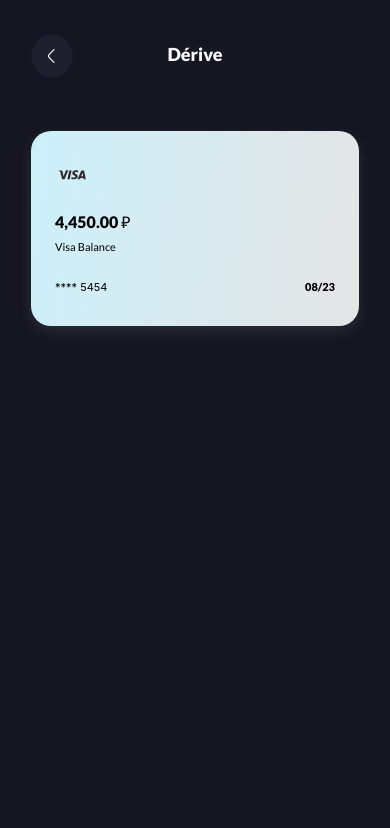
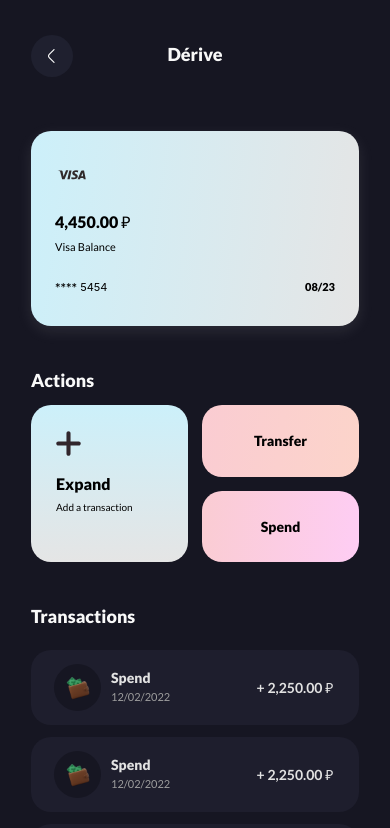
Before and after one commit to hschhhwwwo0o/derive, a React Native app: screen /Card in a window 390 px wide. Shown: the top 828 px of the page. Built offline with nearby package versions, Linux system fonts and the light colour scheme.

Commit message:
Initial card page

```diff
--- /dev/null
+++ b/components/Custom/ExpandButton/index.tsx
@@ -0,0 +1,36 @@
+import BigBlackPlus from "components/SVGs/BigBlackPlus";
+import { LinearGradient } from "expo-linear-gradient";
+import React, { FunctionComponent } from "react";
+import { Dimensions, StyleSheet, View, Text } from "react-native";
+
+const ExpandButton: FunctionComponent = () => {
+  return (
+    <LinearGradient style={styles.expandButton} colors={["#CCF0FA", "#E5E5E5"]}>
+      <BigBlackPlus />
+      <Text style={styles.header}>Expand</Text>
+      <Text style={styles.desc}>Add a transaction </Text>
+    </LinearGradient>
+  );
+};
+
+const styles = StyleSheet.create({
+  expandButton: {
+    height: Dimensions.get("window").width / 2 - 38,
+    width: Dimensions.get("window").width / 2 - 38,
+    borderRadius: 20,
+    paddingLeft: 25,
+    paddingTop: 26,
+  },
+  header: {
+    fontFamily: "Lato-Black",
+    marginTop: 18,
+    fontSize: 16,
+  },
+  desc: {
+    fontFamily: "Lato-Regular",
+    marginTop: 8,
+    fontSize: 10,
+  },
+});
+
+export default ExpandButton;
--- /dev/null
+++ b/components/Custom/SpendButton/index.tsx
@@ -0,0 +1,29 @@
+import { LinearGradient } from "expo-linear-gradient";
+import React, { FunctionComponent } from "react";
+import { Dimensions, StyleSheet, Text } from "react-native";
+
+const SpendButton: FunctionComponent = () => {
+  return (
+    <>
+      <LinearGradient colors={["#FACCD2", "#FECDF4"]} end={{ x: 0.9, y: 0.2 }} style={styles.button}>
+        <Text style={styles.text}>Spend</Text>
+      </LinearGradient>
+    </>
+  );
+};
+
+const styles = StyleSheet.create({
+  button: {
+    height: (Dimensions.get("window").width / 2 - 38) / 2 - 7,
+    width: Dimensions.get("window").width / 2 - 38,
+    borderRadius: 20,
+    alignItems: "center",
+    justifyContent: "center",
+  },
+  text: {
+    fontFamily: "Lato-Black",
+    fontSize: 14,
+  },
+});
+
+export default SpendButton;
--- /dev/null
+++ b/components/Custom/TransferButton/index.tsx
@@ -0,0 +1,29 @@
+import { LinearGradient } from "expo-linear-gradient";
+import React, { FunctionComponent } from "react";
+import { Dimensions, StyleSheet, Text } from "react-native";
+
+const TransferButton: FunctionComponent = () => {
+  return (
+    <>
+      <LinearGradient colors={["#FACCD2", "#FCD4CA"]} end={{ x: 0.9, y: 0.2 }} style={styles.button}>
+        <Text style={styles.text}>Transfer</Text>
+      </LinearGradient>
+    </>
+  );
+};
+
+const styles = StyleSheet.create({
+  button: {
+    height: (Dimensions.get("window").width / 2 - 38) / 2 - 7,
+    width: Dimensions.get("window").width / 2 - 38,
+    borderRadius: 20,
+    alignItems: "center",
+    justifyContent: "center",
+  },
+  text: {
+    fontFamily: "Lato-Black",
+    fontSize: 14,
+  },
+});
+
+export default TransferButton;
--- /dev/null
+++ b/components/SVGs/BigBlackPlus.tsx
@@ -0,0 +1,17 @@
+import React, { FunctionComponent } from "react";
+import Svg, { Path } from "react-native-svg";
+
+const BigBlackPlus: FunctionComponent = () => {
+  return (
+    <>
+      <Svg width="25" height="25" viewBox="0 0 25 25" fill="none">
+        <Path
+          d="M22.7083 10.4583H14.5417V2.29167C14.5417 1.75018 14.3266 1.23088 13.9437 0.847991C13.5608 0.465104 13.0415 0.25 12.5 0.25C11.9585 0.25 11.4392 0.465104 11.0563 0.847991C10.6734 1.23088 10.4583 1.75018 10.4583 2.29167V10.4583H2.29167C1.75018 10.4583 1.23088 10.6734 0.847991 11.0563C0.465104 11.4392 0.25 11.9585 0.25 12.5C0.25 13.0415 0.465104 13.5608 0.847991 13.9437C1.23088 14.3266 1.75018 14.5417 2.29167 14.5417H10.4583V22.7083C10.4583 23.2498 10.6734 23.7691 11.0563 24.152C11.4392 24.5349 11.9585 24.75 12.5 24.75C13.0415 24.75 13.5608 24.5349 13.9437 24.152C14.3266 23.7691 14.5417 23.2498 14.5417 22.7083V14.5417H22.7083C23.2498 14.5417 23.7691 14.3266 24.152 13.9437C24.5349 13.5608 24.75 13.0415 24.75 12.5C24.75 11.9585 24.5349 11.4392 24.152 11.0563C23.7691 10.6734 23.2498 10.4583 22.7083 10.4583Z"
+          fill="#31262C"
+        />
+      </Svg>
+    </>
+  );
+};
+
+export default BigBlackPlus;
--- a/screens/Card/index.tsx
+++ b/screens/Card/index.tsx
@@ -4,6 +4,11 @@ import AsyncStorage from "@react-native-async-storage/async-storage";
 import TheLayout from "layouts";
 import TopPanel from "components/UI/TopPanel";
 import Card from "components/Custom/Card";
+import Label from "components/UI/Label";
+import ExpandButton from "components/Custom/ExpandButton";
+import TransferButton from "components/Custom/TransferButton";
+import SpendButton from "components/Custom/SpendButton";
+import Transaction from "components/Custom/Transaction";
 
 const CardScreen: FunctionComponent<IScreen> = ({ navigation }) => {
   return (
@@ -12,6 +17,26 @@ const CardScreen: FunctionComponent<IScreen> = ({ navigation }) => {
         <TopPanel withBack navigation={navigation} />
         <View style={styles.body}>
           <Card />
+          <View style={styles.block}>
+            <Label>Actions</Label>
+            <View style={styles.blockContent}>
+              <ExpandButton />
+              <View style={styles.rightButtons}>
+                <TransferButton />
+                <SpendButton />
+              </View>
+            </View>
+          </View>
+          <View style={styles.block}>
+            <Label>Transactions</Label>
+            <View style={styles.transactionsData}>
+              <Transaction />
+              <Transaction />
+              <Transaction />
+              <Transaction />
+              <Transaction />
+            </View>
+          </View>
         </View>
       </TheLayout>
     </>
@@ -21,6 +46,22 @@ const CardScreen: FunctionComponent<IScreen> = ({ navigation }) => {
 const styles = StyleSheet.create({
   body: {
     marginTop: 46,
+    paddingBottom: 46,
+  },
+  block: {
+    marginTop: 43,
+  },
+  blockContent: {
+    marginTop: 14,
+    flexDirection: "row",
+    justifyContent: "space-between",
+  },
+  rightButtons: {
+    flexDirection: "column",
+    justifyContent: "space-between",
+  },
+  transactionsData: {
+    marginTop: 11,
   },
 });
 
```
